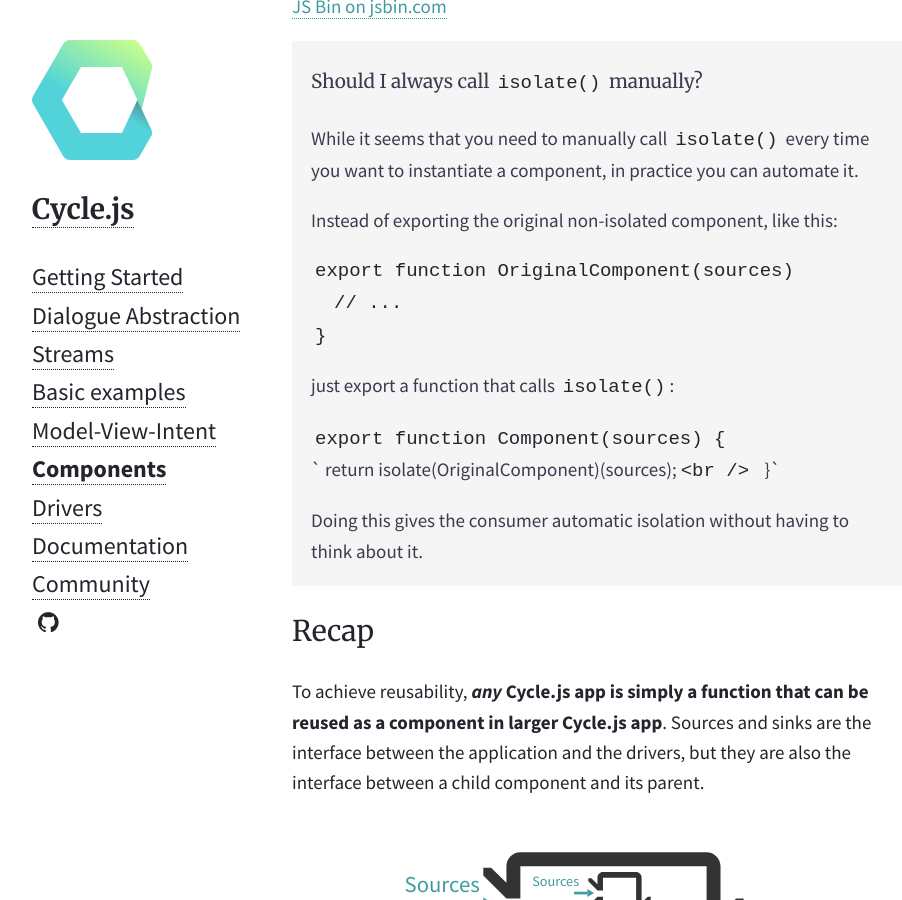
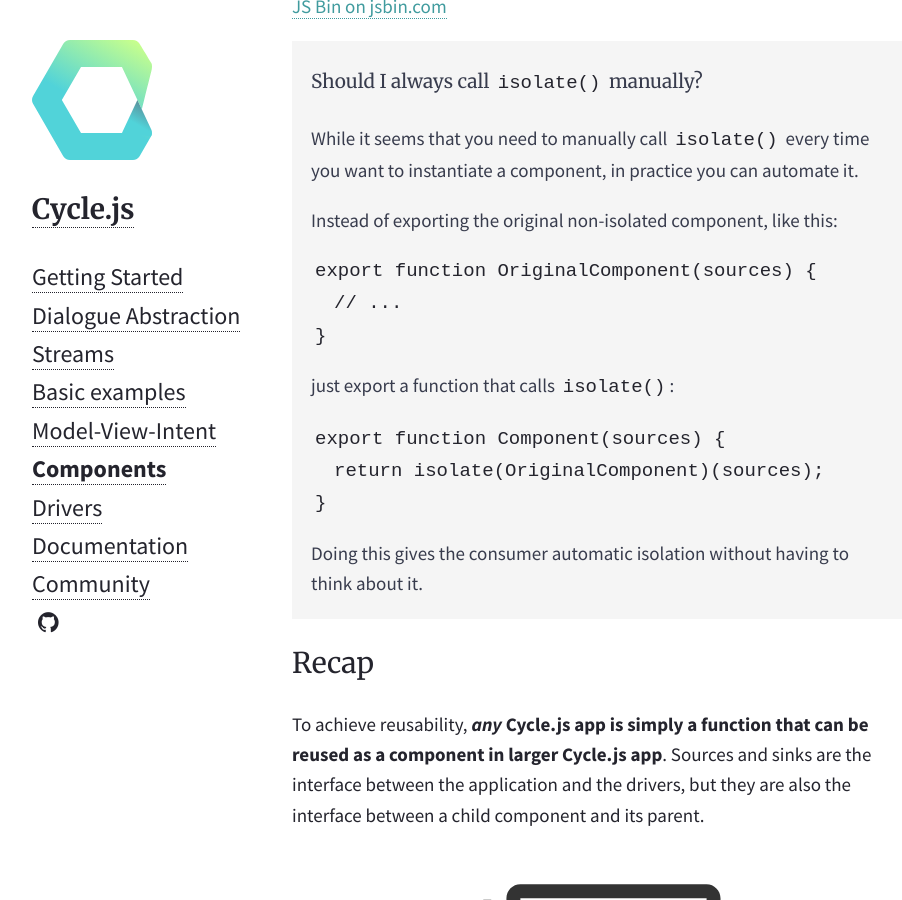
Before and after one commit to cyclejs/old-website, a Jekyll site: the page built from _posts/2015-01-25-components.md, in a window 1280 px wide and 900 px high, scrolled down 18901 px. Shown: the whole window, without its empty margins (168-1070 px from the left). Built offline with Jekyll 4.4.1, drawn with Linux system fonts in a browser that asks for light colours; nearby versions of some CDN libraries.

Commit message:
use &ensp; to fix code syntax. Add missing "{"

```diff
--- a/_posts/2015-01-25-components.md
+++ b/_posts/2015-01-25-components.md
@@ -603,14 +603,14 @@ The takeaway is: **when creating multiple instances of the same type of componen
 >
 > Instead of exporting the original non-isolated component, like this:
 >
-> `export function OriginalComponent(sources)`<br />
+> `export function OriginalComponent(sources) {`<br />
 > `  // ...`<br />
 > `}`<br />
 >
 > just export a function that calls `isolate()`:
 >
 > `export function Component(sources) {`<br />
-> `  return isolate(OriginalComponent)(sources);`<br />
+> `  return isolate(OriginalComponent)(sources);`<br />
 > `}`<br />
 >
 > Doing this gives the consumer automatic isolation without having to think about it.
```
